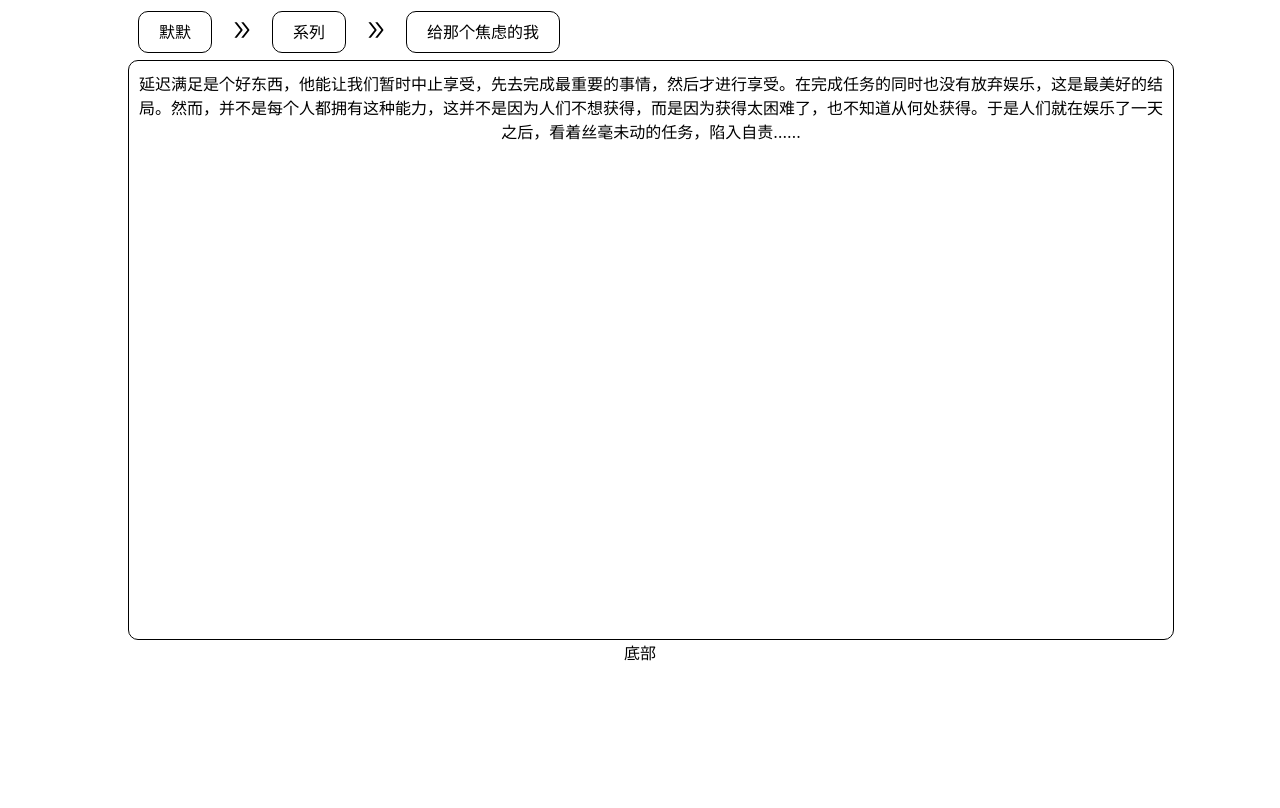
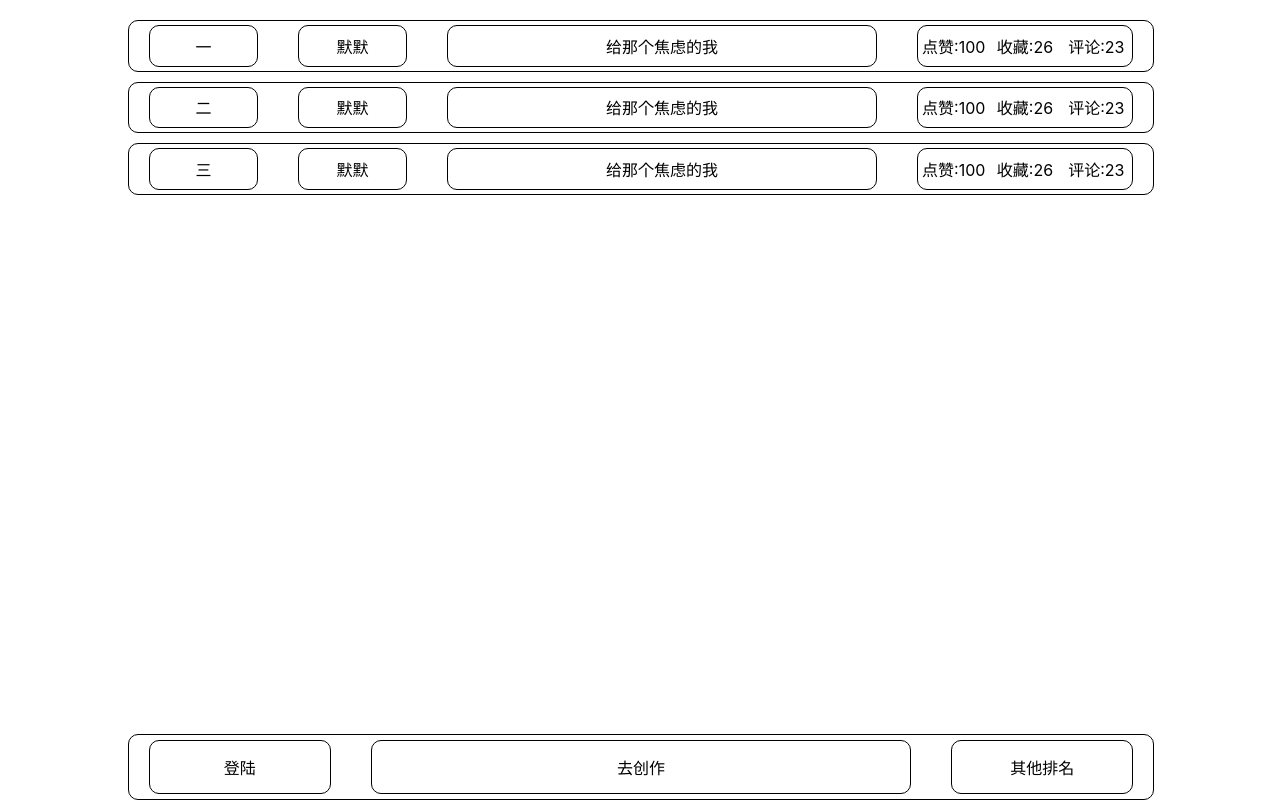
Before and after one commit to ayher/feedback_progress, a React (Create React App) app in the folder web_feedback_progress/: page /fp/home in a window 1280 px wide. Built offline with nearby package versions, Linux system fonts and the light colour scheme.

Commit message:
做了路由，和部分跳转

```diff
--- a/web_feedback_progress/package.json
+++ b/web_feedback_progress/package.json
@@ -9,6 +9,7 @@
     "antd": "^5.0.0",
     "react": "^18.2.0",
     "react-dom": "^18.2.0",
+    "react-router": "^6.4.3",
     "react-router-dom": "^6.4.3",
     "react-scripts": "5.0.1",
     "web-vitals": "^2.1.4"
--- a/web_feedback_progress/src/App.js
+++ b/web_feedback_progress/src/App.js
@@ -1,16 +1,16 @@
+import { Routes, Route } from "react-router-dom";
+import { BrowserRouter } from "react-router-dom";
 import './App.css';
 import Home from './components/home/home.js'
 import Article from "./components/article/article";
 function App() {
   return (
-    <div className="App">
-      <div className="AppHome">
-        <Article />
-      </div>
-      <div className="AppNavigation">
-          底部
-      </div>
-    </div>
+      <BrowserRouter>
+          <Routes>
+              <Route path="/fp/home" element={<Home />} />
+              <Route path="/fp/article" element={<Article />} />
+          </Routes>
+      </BrowserRouter>
   );
 }
 
--- a/web_feedback_progress/src/components/article/article.js
+++ b/web_feedback_progress/src/components/article/article.js
@@ -1,9 +1,20 @@
 import ArticleNav from "./article_nav";
+import DownNav from "../../public/down_nav/down_nav";
+import UpDown from "../../public/updown_layout/up_down";
+import {useNavigate} from "react-router-dom";
 
 function Article() {
     let articleData = ["默默","系列","给那个焦虑的我"]
+    const navigate = useNavigate()
 
+    function ToHome(){
+        navigate("/fp/home")
+    }
+
+    var nav = [<div>互动</div>,<div>去创作</div>,<div onClick={ToHome}>主页</div>];
     return (
+        <UpDown{...{
+            "up":
                 <div className="article">
                     <div className="article_nav">
                         <ArticleNav{...articleData} />
@@ -13,6 +24,11 @@ function Article() {
                         延迟满足是个好东西，他能让我们暂时中止享受，先去完成最重要的事情，然后才进行享受。在完成任务的同时也没有放弃娱乐，这是最美好的结局。然而，并不是每个人都拥有这种能力，这并不是因为人们不想获得，而是因为获得太困难了，也不知道从何处获得。于是人们就在娱乐了一天之后，看着丝毫未动的任务，陷入自责……
                     </div>
                 </div>
+            ,"down":
+                <DownNav{...{nav}} />
+        }}/>
+
+
     );
 }
 
--- a/web_feedback_progress/src/components/home/home.css
+++ b/web_feedback_progress/src/components/home/home.css
@@ -1,7 +1,6 @@
 
 .home {
     height: 100%;
-    padding: 10px;
 }
 
 .rank_item{
--- a/web_feedback_progress/src/components/home/home.js
+++ b/web_feedback_progress/src/components/home/home.js
@@ -1,4 +1,5 @@
-
+import UpDown from "../../public/updown_layout/up_down";
+import DownNav from "../../public/down_nav/down_nav";
 import './home.css'
 import RankItem from "./rank_item";
 
@@ -11,13 +12,20 @@ function Home() {
 
     var rankItems = []
     for (let i=0;i<RankData.length;i++){
-        rankItems.push(<RankItem{...RankData[i]} />)
+        rankItems.push(<RankItem{...RankData[i]} key={i}/>)
     }
 
+    var nav = [<div>登陆</div>,<div>去创作</div>,<div>其他排名</div>];
+
     return (
-        <div className="home">
-            {rankItems}
-        </div>
+        <UpDown{...{
+            "up":
+                <div className="home">
+                    {rankItems}
+                </div>
+            ,"down":
+                <DownNav{...{nav}} />
+        }}/>
     );
 }
 
--- a/web_feedback_progress/src/components/home/rank_item.js
+++ b/web_feedback_progress/src/components/home/rank_item.js
@@ -1,12 +1,18 @@
 import InteractItem from "./interact_item";
+import {useNavigate} from "react-router-dom";
 
 function RankItem(props) {
     const {rank,name,title,interact} =props
+    const navigate = useNavigate()
+
+    function ToArticle(){
+        navigate("/fp/article?id=10")
+    }
     return (
         <div className="rank_item">
             <div className="rank_item_rank">{rank}</div>
-            <div className="rank_item_name">{name}</div>
-            <div className="rank_item_title">{title}</div>
+            <div className="rank_item_name" >{name}</div>
+            <div className="rank_item_title" onClick={ToArticle}>{title}</div>
             <div className="rank_item_interact">
                 <InteractItem{...interact} />
             </div>
--- /dev/null
+++ b/web_feedback_progress/src/public/down_nav/down_nav.css
@@ -0,0 +1,27 @@
+.down_nav{
+    display: flex;
+    border: solid 1px #000000;
+    border-radius: 10px;
+    align-items: center;
+}
+.down_nav>div{
+    border-radius: 10px;
+    border: 1px solid #000000;
+    height: 80%;
+    margin: 0 20px;
+
+    display: flex;
+    align-items: center;
+    justify-content: center;
+
+}
+
+.down_nav>div:nth-child(1){
+    flex: 1;
+}
+.down_nav>div:nth-child(2){
+    flex: 3;
+}
+.down_nav>div:nth-child(3){
+    flex: 1;
+}
--- /dev/null
+++ b/web_feedback_progress/src/public/down_nav/down_nav.js
@@ -0,0 +1,14 @@
+import './down_nav.css'
+function DownNav(props){
+    if(props.nav.length!==3){
+        return null
+    }
+
+    return <div className="down_nav">
+        {props.nav[0]}
+        {props.nav[1]}
+        {props.nav[2]}
+    </div>
+}
+
+export default DownNav;
--- /dev/null
+++ b/web_feedback_progress/src/public/updown_layout/up_down.css
@@ -0,0 +1,24 @@
+.up_down {
+    text-align: center;
+    width: 100vw;
+    height: 100vh;
+}
+
+.up_down *{
+    width: 100%;
+    height: 100%;
+}
+
+.up{
+    width: 80%;
+    height: 88%;
+    margin: 0 auto;
+    padding: 10px;
+}
+
+.down{
+    width: 80%;
+    height: 8%;
+    margin: 0 auto;
+    padding: 10px;
+}
--- /dev/null
+++ b/web_feedback_progress/src/public/updown_layout/up_down.js
@@ -0,0 +1,13 @@
+import './up_down.css'
+function UpDown(props){
+    return <div className="up_down">
+        <div className="up">
+            {props.up}
+        </div>
+        <div className="down">
+            {props.down}
+        </div>
+    </div>
+}
+
+export default UpDown;
```
Also changed, not shown: 1 other file (tests, documents, lock files or other folders). Lines whose indentation alone changed are shown as unchanged.
